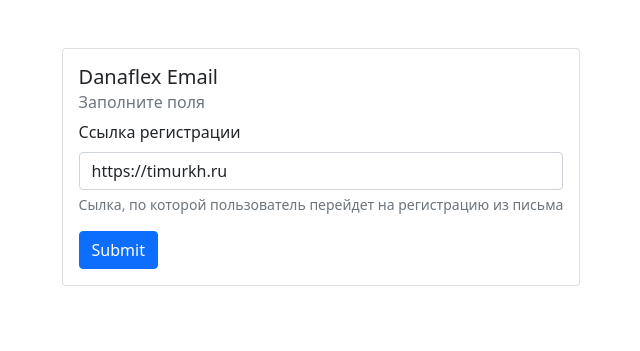
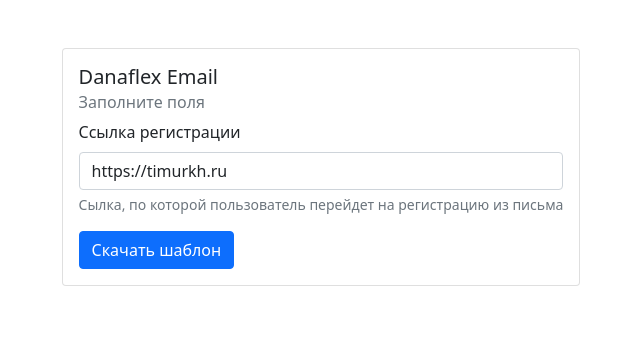
Before and after one commit to Timur00Kh/danaflex-mail-1, a plain HTML site: page index.html in a window 1280 px wide. Shown: the whole page, without its empty margins (319-959 px from the left). Drawn offline with nearby package versions, Linux system fonts and the light colour scheme.

Commit message:
deploy: 6dba3c5dfe0889daf9592d700c1d62c087be8750

```diff
--- a/index.html
+++ b/index.html
@@ -1 +1 @@
-<!doctype html><html lang="ru"><head><meta charset="utf-8"><title>Danaflex Email</title><meta name="viewport" content="width=device-width"/><meta http-equiv="Content-Type" content="text/html; charset=UTF-8"/><link href="https://cdn.jsdelivr.net/npm/bootstrap@5.1.0/dist/css/bootstrap.min.css" rel="stylesheet" integrity="sha384-KyZXEAg3QhqLMpG8r+8fhAXLRk2vvoC2f3B09zVXn8CA5QIVfZOJ3BCsw2P0p/We" crossorigin="anonymous"><script defer="defer" src="bundle.js"></script></head><body><div class="container"><div class="row justify-content-center mt-5" style="min-height: 300px"><div class="col-auto" style="min-width: 300px"><div class="card"><div class="card-body"><h5 class="card-title">Danaflex Email</h5><h6 class="card-subtitle mb-2 text-muted">Заполните поля</h6><form id="main-form"><div class="mb-3"><label for="signup" class="form-label">Ссылка регистрации</label> <input value="https://timurkh.ru" class="form-control" id="signup" name="signup" aria-describedby="emailHelp"><div id="emailHelp" class="form-text">Сылка, по которой пользователь перейдет на регистрацию из письма</div></div><button type="submit" class="btn btn-primary">Submit</button></form></div></div></div></div></div><script src="https://cdn.jsdelivr.net/npm/bootstrap@5.1.0/dist/js/bootstrap.bundle.min.js" integrity="sha384-U1DAWAznBHeqEIlVSCgzq+c9gqGAJn5c/t99JyeKa9xxaYpSvHU5awsuZVVFIhvj" crossorigin="anonymous"></script></body></html>
+<!doctype html><html lang="ru"><head><meta charset="utf-8"><title>Danaflex Email</title><meta name="viewport" content="width=device-width"/><meta http-equiv="Content-Type" content="text/html; charset=UTF-8"/><link href="https://cdn.jsdelivr.net/npm/bootstrap@5.1.0/dist/css/bootstrap.min.css" rel="stylesheet" integrity="sha384-KyZXEAg3QhqLMpG8r+8fhAXLRk2vvoC2f3B09zVXn8CA5QIVfZOJ3BCsw2P0p/We" crossorigin="anonymous"><script defer="defer" src="bundle.js"></script></head><body><div class="container"><div class="row justify-content-center mt-5" style="min-height: 300px"><div class="col-auto" style="min-width: 300px"><div class="card"><div class="card-body"><h5 class="card-title">Danaflex Email</h5><h6 class="card-subtitle mb-2 text-muted">Заполните поля</h6><form id="main-form"><div class="mb-3"><label for="signup" class="form-label">Ссылка регистрации</label> <input value="https://timurkh.ru" class="form-control" id="signup" name="signup" aria-describedby="emailHelp"><div id="emailHelp" class="form-text">Сылка, по которой пользователь перейдет на регистрацию из письма</div></div><button type="submit" class="btn btn-primary">Скачать шаблон</button></form></div></div></div></div></div><script src="https://cdn.jsdelivr.net/npm/bootstrap@5.1.0/dist/js/bootstrap.bundle.min.js" integrity="sha384-U1DAWAznBHeqEIlVSCgzq+c9gqGAJn5c/t99JyeKa9xxaYpSvHU5awsuZVVFIhvj" crossorigin="anonymous"></script></body></html>
```
